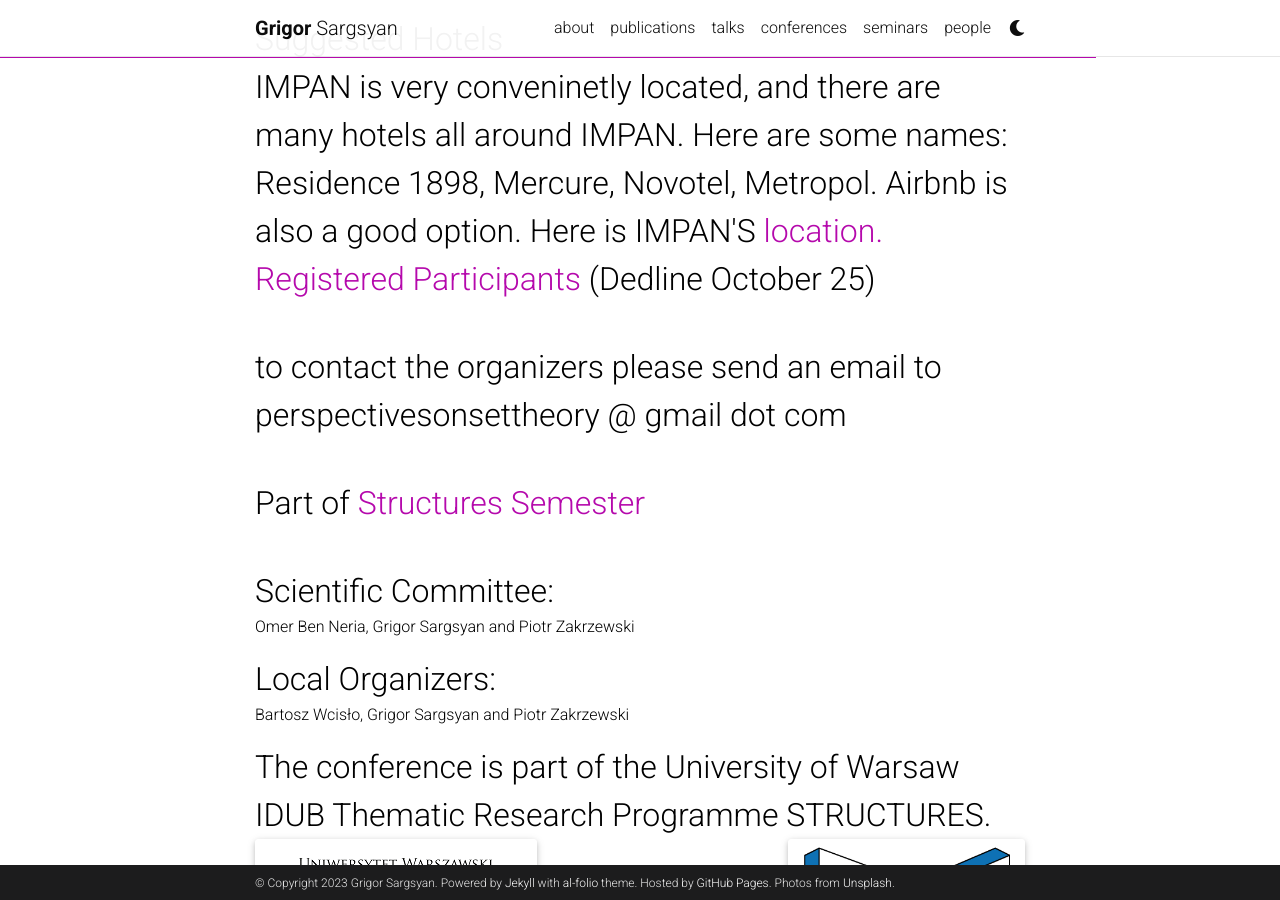
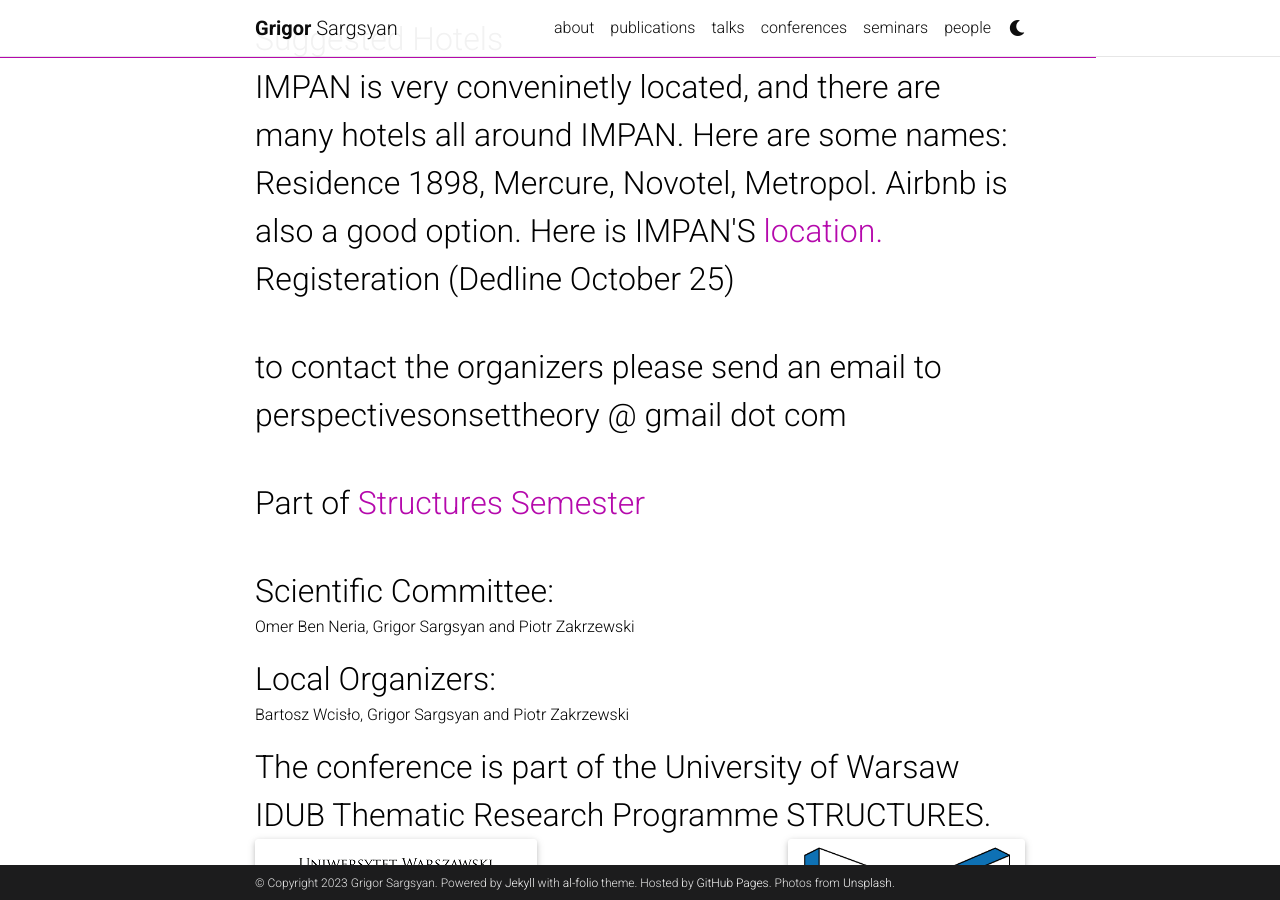
Before and after one commit to grigorsarg/grigorsarg.github.io, a Jekyll site: the page built from _projects/Perspectives.md, in a window 1280 px wide and 900 px high, scrolled down 1423 px. Built offline with Jekyll 4.4.1, drawn with Linux system fonts in a browser that asks for light colours; full-size pictures stand in for the smaller copies a plugin makes; comment, search, counter and statistics services are not loaded; a style sheet for code colours, icons or effects is not loaded.

Commit message:
Update Perspectives.md

```diff
--- a/_projects/Perspectives.md
+++ b/_projects/Perspectives.md
@@ -38,7 +38,7 @@ Benjamin Siskind (TU Wien)<br>
 IMPAN is very conveninetly located, and there are many hotels all around IMPAN. Here are some names: Residence 1898, Mercure, Novotel, Metropol. Airbnb is also a good option. Here is IMPAN'S <a href="https://www.google.com/maps/place/Mathematical+Institute+of+the+Polish+Academy+of+Sciences/@52.2214313,21.0121334,17z/data=!3m1!4b1!4m6!3m5!1s0x471eccef23a16a9b:0x84d479b4e7e9993d!8m2!3d52.221428!4d21.0147083!16s%2Fg%2F122_gs0r?entry=ttu">location.</a></font>
 
 
-<font size="+3">  <a href="_projects/Perspectives/rp">Registered Participants</a> (Dedline October 25)</font> <br>
+<font size="+3"> Registeration (Dedline October 25)</font> <br>
 
 
 <font size="+3"> to contact the organizers please send an email to perspectivesonsettheory @ gmail dot com </font> <br>
```
